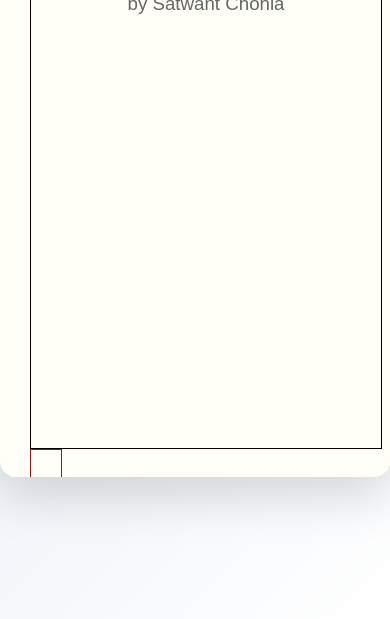
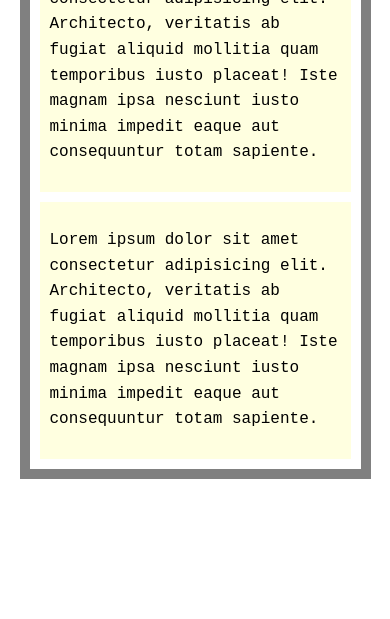
Before and after one commit to isatwant/wellweb, a plain HTML site: page Mini-Note-Book/MNB-index.html in a window 390 px wide. Shown: the part 225-844 px from the top of the page. Drawn offline with Linux system fonts and the light colour scheme.

Commit message:
Create Page Responsive Designs

```diff
--- a/Mini-Note-Book/MNB-index.html
+++ b/Mini-Note-Book/MNB-index.html
@@ -1,5 +1,6 @@
 <!DOCTYPE html>
 <html>
+
 <head>
     <title>Mini Note Book</title>
     <link rel="stylesheet" href="./MNB-styles.css">
@@ -7,19 +8,21 @@
 
 <body>
 
-<div class="d-book">
-    <div class="page-left">
-        <h1> Mini Note Book</h1>
-        <h3>by Satwant Chohla</h3>
-    </div>
-    <div class="binding-line">
+    <div class="book">
+        <div class="page-left">
+               <p>
+                Lorem ipsum dolor sit amet consectetur adipisicing elit. Architecto, veritatis ab fugiat aliquid mollitia quam temporibus iusto placeat! Iste magnam ipsa nesciunt iusto minima impedit eaque aut consequuntur totam sapiente.
+               </p>
+        </div>
+
+                <div class="page-right">
+               <p>
+                Lorem ipsum dolor sit amet consectetur adipisicing elit. Architecto, veritatis ab fugiat aliquid mollitia quam temporibus iusto placeat! Iste magnam ipsa nesciunt iusto minima impedit eaque aut consequuntur totam sapiente.
+               </p>
+        </div>
 
     </div>
 
-    <div class="page-right">
-        <b> Write Your note here ....</b>
-    </div>
-</div>
+</body>
 
-</body>
 </html>
--- a/Mini-Note-Book/MNB-styles.css
+++ b/Mini-Note-Book/MNB-styles.css
@@ -1,61 +1,41 @@
+* {
+    font-family : 'Courier New', Courier, monospace;
+     box-sizing: border-box;
+}
 body {
-    margin: 0;
-    padding: 0;
     display: flex;
     justify-content: center;
     align-items: center;
-    min-height: 100vh;
-    background: linear-gradient(135deg, #dfe9f3, #ffffff);
-    font-family: Arial, sans-serif;
+    min-height : 100vh;
+    margin: 0;
+}
+p {
+    font-size : 1rem;
+    line-height: 1.6;
+}
+.book{
+    display: flex;
+    gap: 10px;
+    border: 10px solid gray;
+    width: 60%;
+    padding:10px;
+}
+.page-left ,
+.page-right  {
+    flex :1;
+    padding: 10px;
+    background-color: lightyellow;
+    height : 90vh;
 }
 
-/* Notebook Container */
-.d-book {
-    width: 750px;
-    height: 500px;
-    background: #fffef7; /* paper-like color */
-    border-radius: 16px;
-    box-shadow: 0 20px 50px rgba(0, 0, 0, 0.15);
-    padding: 30px;
-    position: relative;
-    overflow: hidden;
-    z-index : 0;
+@media (max-width: 600px) {
+    .book {
+        width: 90%;
+        flex-direction: column; /* stack pages on mobile */
+    }
+
+    .page-left,
+    .page-right {
+        width: 100%;
+    }
 }
-
-.page-left{
-    border: 1px solid black;
-    float:left;
-    height: 500px;
-    width: 350px;
-}
-
-.binding-line{
-    border: 1px solid rgb(161, 19, 19);
-    float:left;
-    height: 500px;
-    width: 30px;
-}
-.page-right{
-    border: 1px solid blue;
-    float:left;
-     height: 500px;
-    width: 350px;
-}
-
-
-/* Heading Style */
-h1 {
-    margin: 0;
-    font-size: 32px;
-    color: #333;
-    text-align: center;
-    letter-spacing: 1px;
-}
-
-/* Subtitle */
-h3 {
-    margin-top: 8px;
-    text-align: center;
-    font-weight: normal;
-    color: #666;
-}
```
